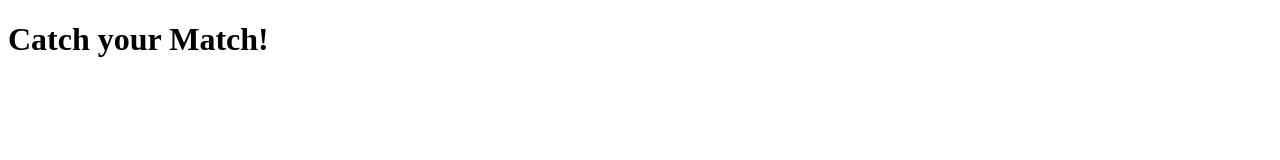
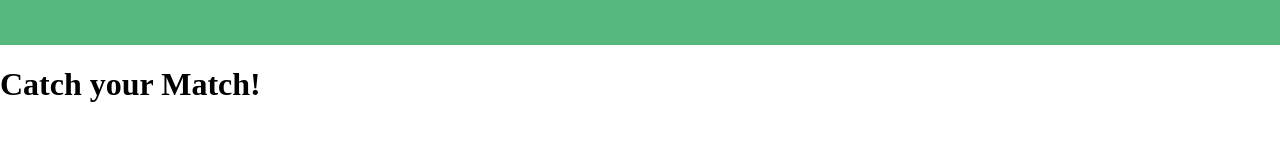
Before and after one commit to amplifiedapp/fosforo, a React app: page / in a window 1280 px wide. Built offline with nearby package versions, Linux system fonts and the light colour scheme.

Commit message:
Adding header and styles

```diff
--- a/index.html
+++ b/index.html
@@ -3,8 +3,10 @@
 <head>
   <meta charset="utf-8"></meta>
   <title>Catch your Match</title>
+  <link rel="stylesheet" href="styles.css"></link>
 </head>
 <body>
+  <div class="header"></div>
   <div id="content"></div>
   <script src="dist/app.js"></script>
 </body>
--- /dev/null
+++ b/styles.css
@@ -0,0 +1,15 @@
+html, body {
+  padding: 0;
+  margin: 0;
+}
+
+.header {
+  background-color: #56B87D;
+  color: white;
+  height: 45px;
+  width: 100%;
+}
+
+.header-profile {
+
+}
```
